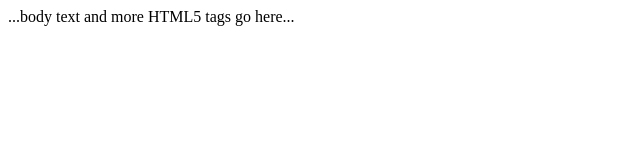
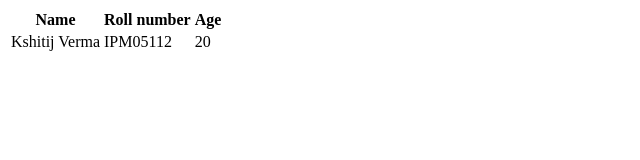
Before and after one commit to Kshitijv112/Kshitij.gitpages.io, a plain HTML site: page index.html in a window 1280 px wide. Shown: the whole page, without its empty margins (0-640 px from the left). Drawn offline with Linux system fonts and the light colour scheme.

Commit message:
Update index.html

```diff
--- a/index.html
+++ b/index.html
@@ -1,10 +1,14 @@
-<!DOCTYPE html>
-<html lang=""en"">
-	<head>
-		<title>Page Title Goes Here</title>
-		<meta charset=''utf-8''/>
-	</head>
-	<body>
-	...body text and more HTML5 tags go here...
-	</body>
+<html>
+<table>
+<tr>
+<th>Name</th>
+<th>Roll number</th>
+<th>Age</th>
+</tr>
+<tr>
+<td> Kshitij Verma</td>
+<td>IPM05112 </td>
+<td>20</td>
+</tr>
+</table>
 </html>
```
